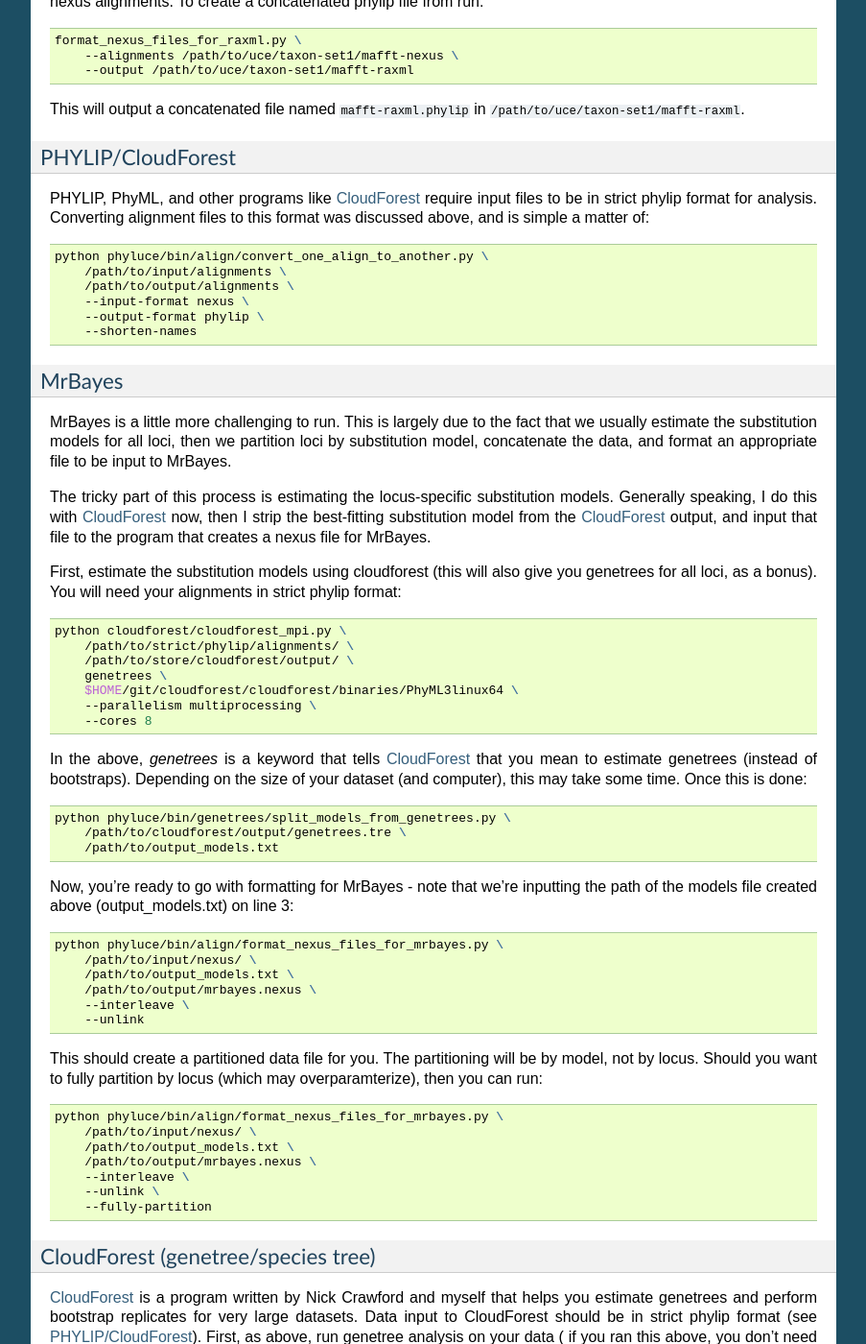
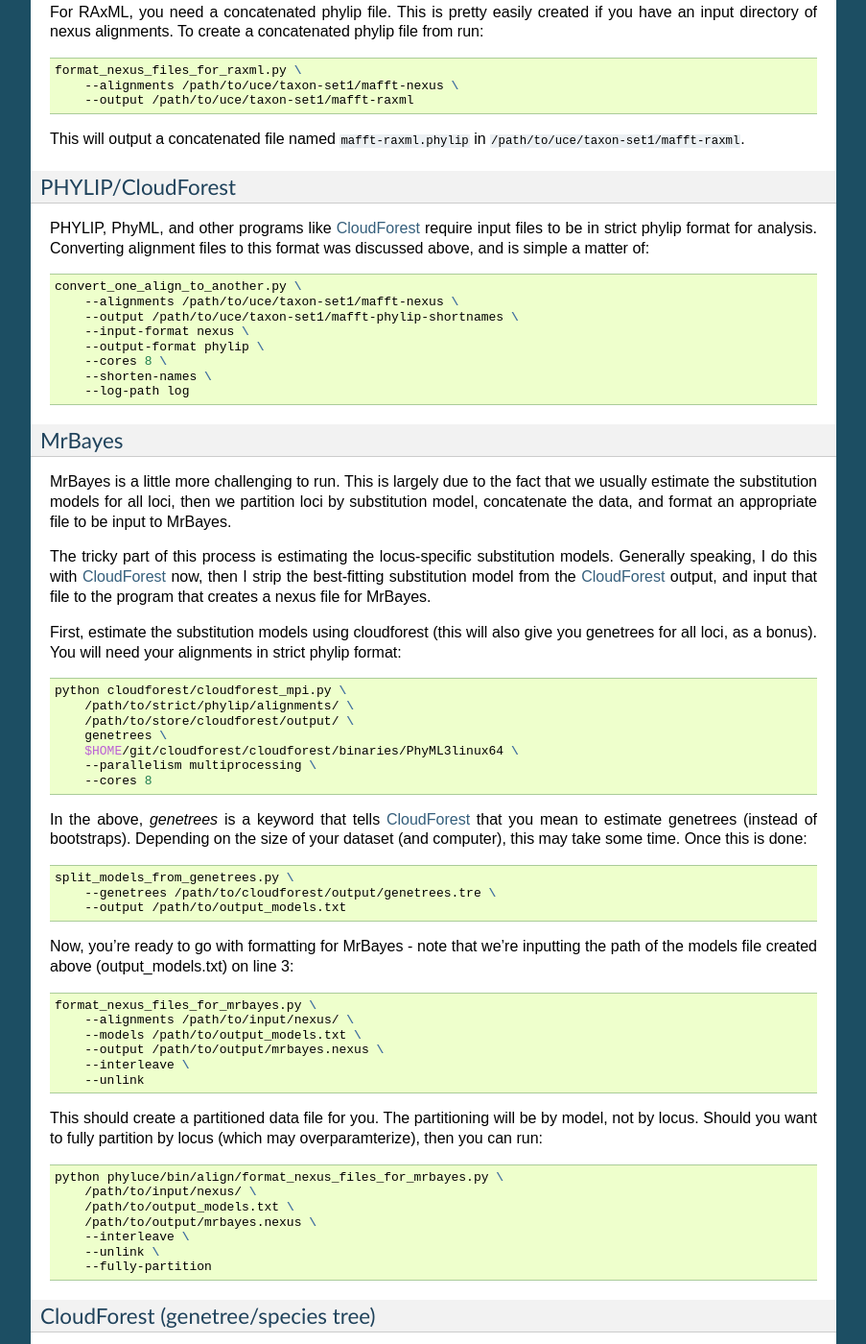
Before and after one commit to faircloth-lab/phyluce, a Sphinx documentation site: the page built from docs/uce-processing.rst, in a window 1280 px wide and 1400 px high, scrolled down 15714 px. Shown: the whole window at 96% size, without its empty margins (198-1101 px from the left). Built offline with Sphinx 7.4.7, drawn with Linux system fonts in a browser that asks for light colours; some of the changed text lies outside the part shown.

Commit message:
Update with fixed options.

```diff
--- a/docs/uce-processing.rst
+++ b/docs/uce-processing.rst
@@ -940,7 +940,8 @@
         --output /path/to/uce/taxon-set1/mafft-fasta \
         --input-format nexus \
         --output-format fasta \
-        --cores 8
+        --cores 8 \
+        --log-path log
 
 You can convert from/to:
 
@@ -966,7 +967,8 @@
         --input-format nexus \
         --output-format fasta \
         --cores 8 \
-        --shorten-names
+        --shorten-names \
+        --log-path log
 
 
 Excluding loci or taxa
@@ -979,12 +981,13 @@
 .. code-block:: bash
 
     filter_alignments.py \
-        /path/to/uce/taxon-set1/mafft-nexus \
+        --alignments /path/to/uce/taxon-set1/mafft-nexus \
+        --output /path/to/a/new/directory \
         --input-format nexus \
         --containing-data-for genus_species1 genus_species2 \
         --min-length 100 \
         --min-taxa 5 \
-        --output /path/to/a/new/directory
+        --log-path log
 
 This will filter alignments that do not contain the taxa requested, those
 alignments shorter than 100 bp, and those alignments having fewer than 5 taxa
@@ -1000,10 +1003,9 @@
 .. code-block:: bash
 
     extract_taxon_data_from_alignments.py \
-        /path/to/alignment/ \
-        genus_species1 \
-        /path/to/output/file.fasta \
-        --input-format nexus
+        --alignments /path/to/uce/taxon-set1/mafft-nexus \
+        --taxon genus_species1 \
+        --output /path/to/output/file.fasta
 
 
 Preparing alignment data for analysis
@@ -1042,12 +1044,14 @@
 
 .. code-block:: bash
 
-    python phyluce/bin/align/convert_one_align_to_another.py \
-        /path/to/input/alignments \
-        /path/to/output/alignments \
+    convert_one_align_to_another.py \
+        --alignments /path/to/uce/taxon-set1/mafft-nexus \
+        --output /path/to/uce/taxon-set1/mafft-phylip-shortnames \
         --input-format nexus \
         --output-format phylip \
-        --shorten-names
+        --cores 8 \
+        --shorten-names \
+        --log-path log
 
 MrBayes
 --------
@@ -1082,19 +1086,19 @@
 
 .. code-block:: bash
 
-    python phyluce/bin/genetrees/split_models_from_genetrees.py \
-        /path/to/cloudforest/output/genetrees.tre \
-        /path/to/output_models.txt
+    split_models_from_genetrees.py \
+        --genetrees /path/to/cloudforest/output/genetrees.tre \
+        --output /path/to/output_models.txt
 
 Now, you're ready to go with formatting for MrBayes - note that we're inputting
 the path of the models file created above (output_models.txt) on line 3:
 
 .. code-block:: bash
 
-    python phyluce/bin/align/format_nexus_files_for_mrbayes.py \
-        /path/to/input/nexus/ \
-        /path/to/output_models.txt \
-        /path/to/output/mrbayes.nexus \
+    format_nexus_files_for_mrbayes.py \
+        --alignments /path/to/input/nexus/ \
+        --models /path/to/output_models.txt \
+        --output /path/to/output/mrbayes.nexus \
         --interleave \
         --unlink
 
```
